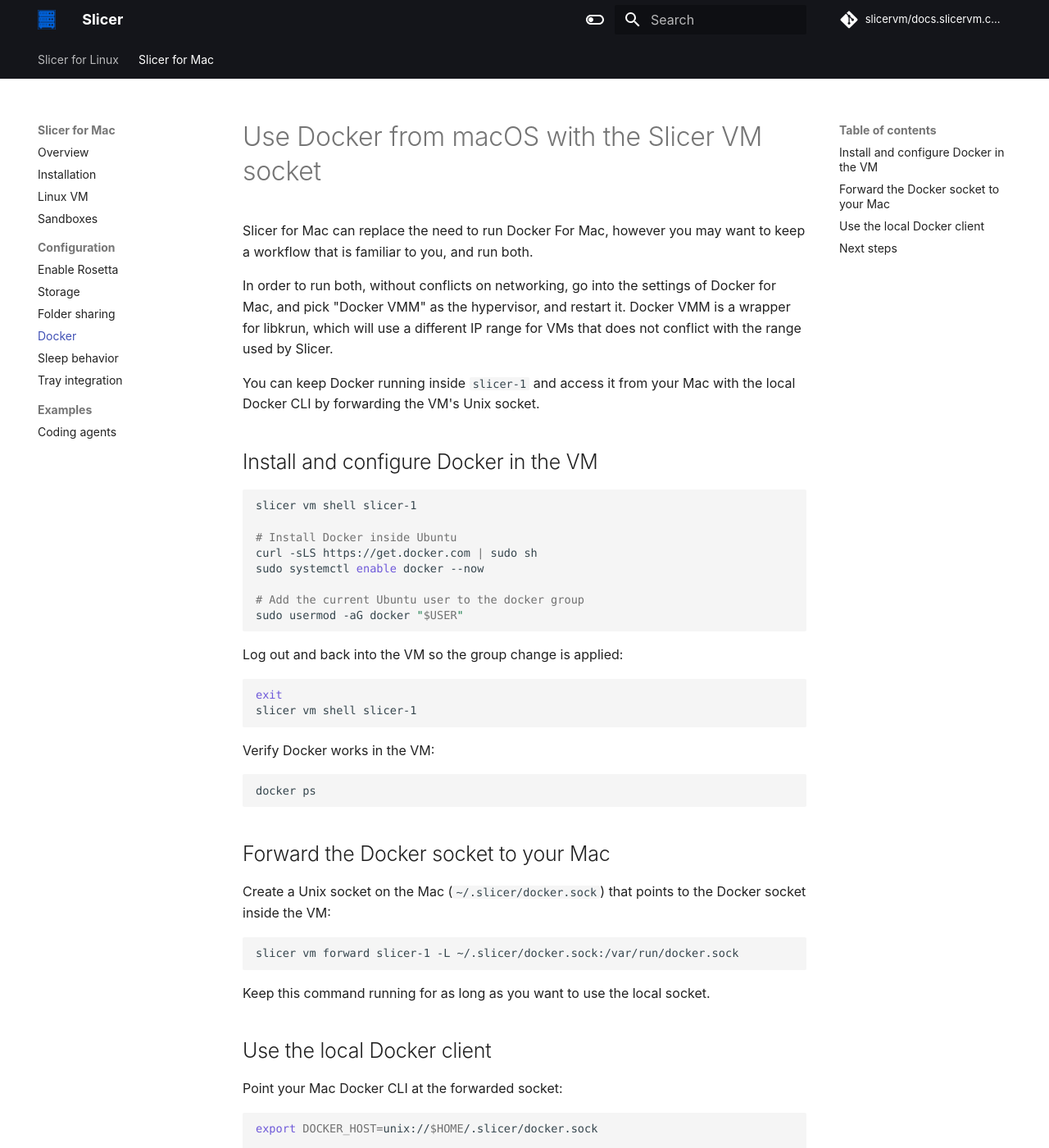
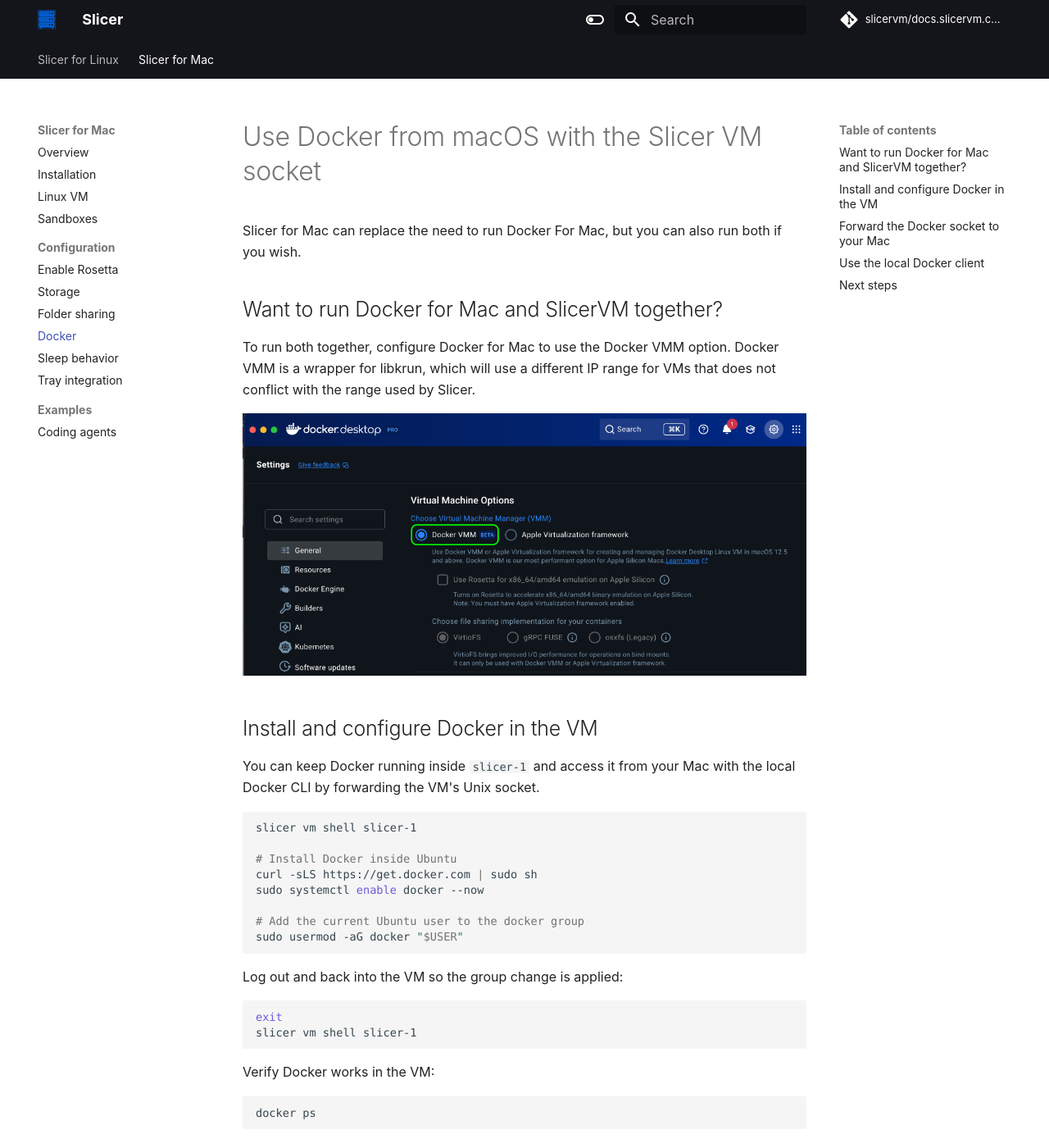
Before and after one commit to slicervm/docs.slicervm.com, an MkDocs documentation site: the page built from docs/mac/docker.md, in a window 1280 px wide and 1400 px high. Shown: the whole window at 82% size. Built offline with MkDocs 1.6.1 and Material for MkDocs 9.7.7, drawn with Linux system fonts in a browser that asks for light colours; some web fonts are replaced; comment, search, counter and statistics services are not loaded.

Commit message:
Docker VMM note
Signed-off-by: Alex Ellis (OpenFaaS Ltd) <alexellis2@gmail.com>

````diff
--- a/docs/mac/docker.md
+++ b/docs/mac/docker.md
@@ -1,13 +1,16 @@
 # Use Docker from macOS with the Slicer VM socket
 
-Slicer for Mac can replace the need to run Docker For Mac, however you may want to keep a workflow that is familiar to you, and run both.
+Slicer for Mac can replace the need to run Docker For Mac, but you can also run both if you wish.
 
-In order to run both, without conflicts on networking, go into the settings of Docker for Mac, and pick "Docker VMM" as the hypervisor, and restart it. Docker VMM is a wrapper for libkrun, which will use a different IP range for VMs that does not conflict with the range used by Slicer.
+## Want to run Docker for Mac and SlicerVM together?
 
-You can keep Docker running inside `slicer-1` and access it from your Mac
-with the local Docker CLI by forwarding the VM's Unix socket.
+To run both together, configure Docker for Mac to use the Docker VMM option. Docker VMM is a wrapper for libkrun, which will use a different IP range for VMs that does not conflict with the range used by Slicer.
+
+![Docker VMM](/images/mac/docker-vmm.png)
 
 ## Install and configure Docker in the VM
+
+You can keep Docker running inside `slicer-1` and access it from your Mac with the local Docker CLI by forwarding the VM's Unix socket.
 
 ```bash
 slicer vm shell slicer-1
````
Also changed, not shown: docs/images/mac/docker-vmm.png (added).
